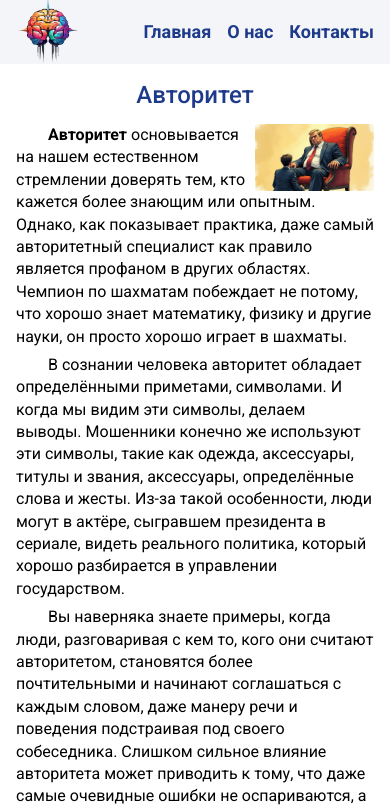
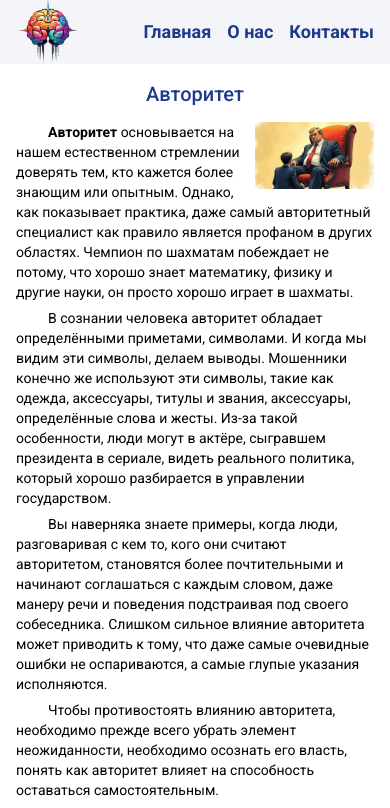
Before and after one commit to LiaYai/opinion, a React (Vite) app: page /article/1 in a window 390 px wide. Shown: the top 808 px of the page. Built offline with nearby package versions, Linux system fonts and the light colour scheme.

Commit message:
feat: added responsive text

```diff
--- a/src/components/article.tsx
+++ b/src/components/article.tsx
@@ -15,10 +15,10 @@ export const Article = () => {
 
   return (
     <div className="w-full  p-4 min-h-[600px]">
-      <h2 className="text-heading text-2xl/tight text-center font-medium  mb-3.5 ">{title}</h2>
+      <h2 className="text-heading text-xl sm:text-2xl/tight text-center font-medium  mb-3.5 ">{title}</h2>
       <img className="float-right rounded w-1/3 " src={src} alt={title} />
       {text.map((paragraph, index) => (
-            <ReactMarkdown key={index} className="indent-8 not-last:mb-1.5">{paragraph}</ReactMarkdown>
+            <ReactMarkdown key={index} className="text-sm sm:text-base indent-8 not-last:mb-1.5">{paragraph}</ReactMarkdown>
           ))}
     </div>
   )
```
